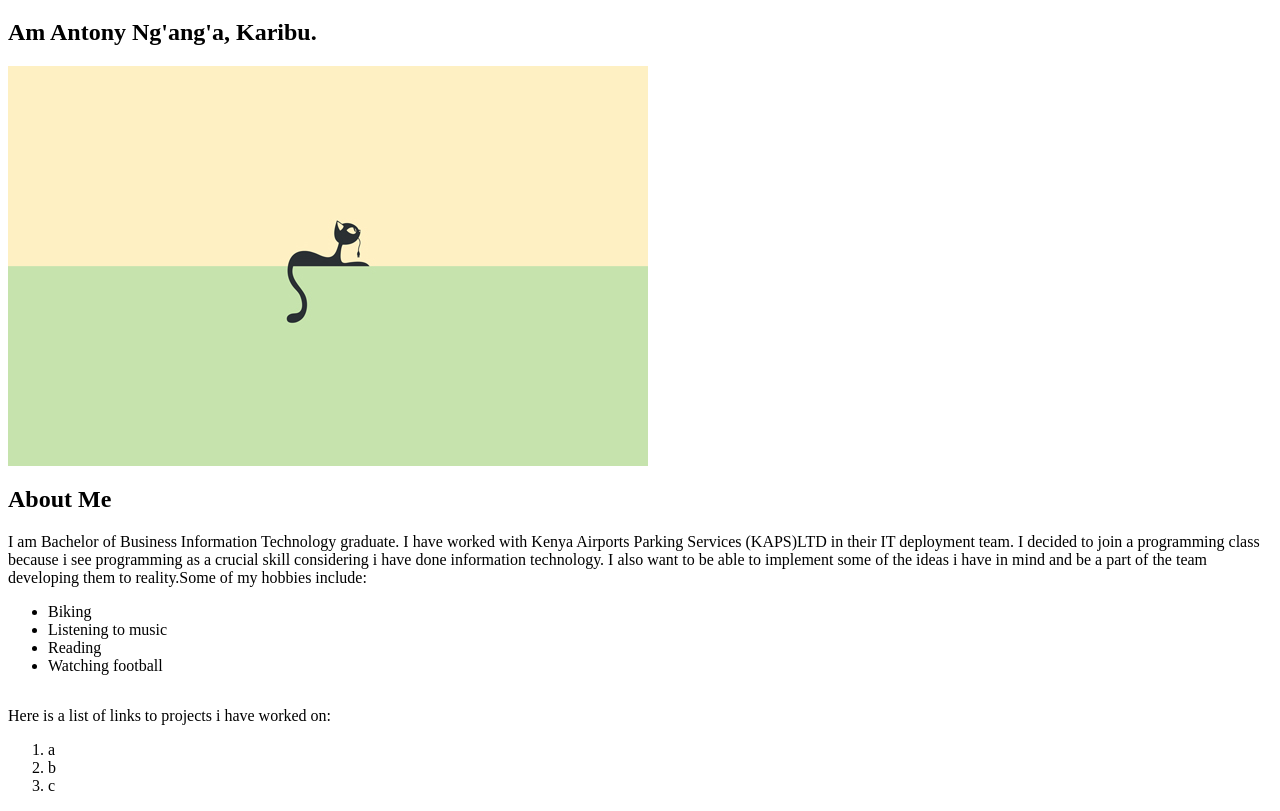
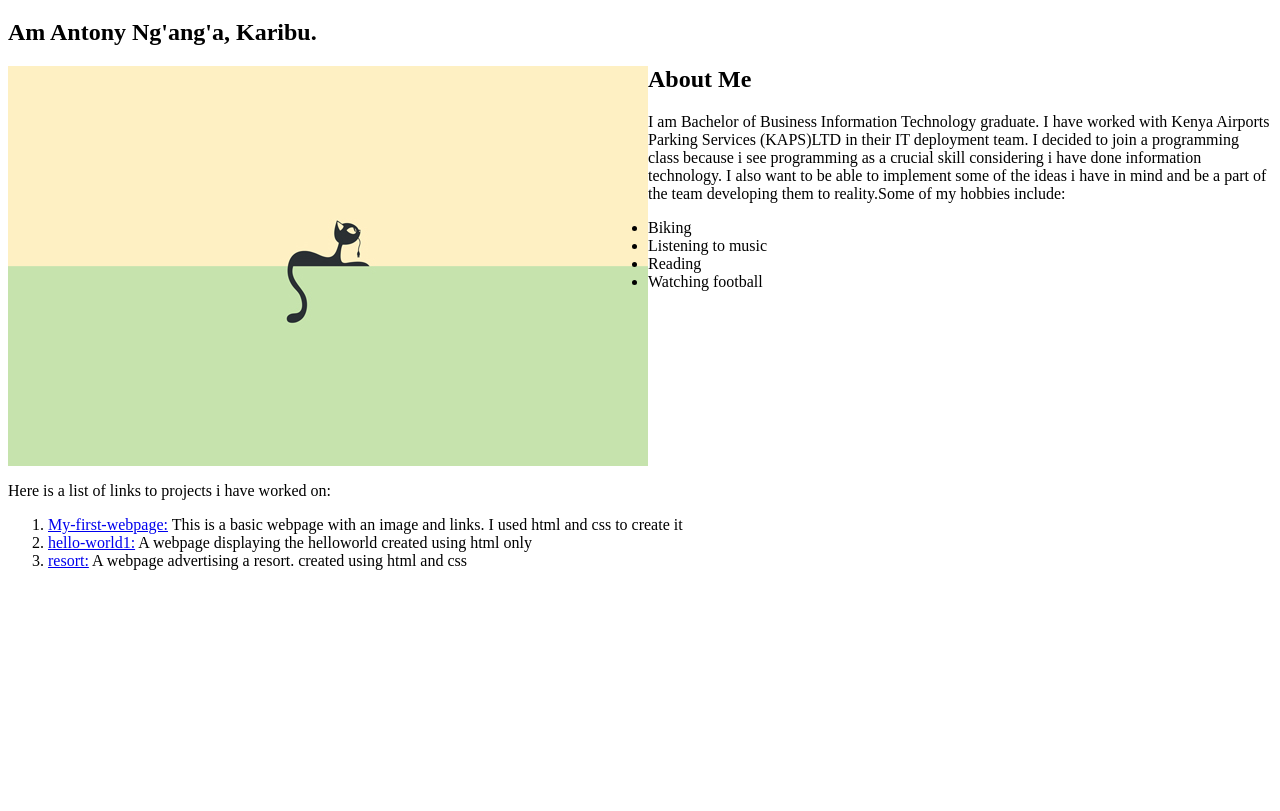
Before and after one commit to ANM05/portfolio-v1, a plain HTML site: page index.html in a window 1280 px wide. Shown: the part 61-872 px from the top of the page. After the commit the page ends 800 px from the top, so only its background shows below. Drawn offline with Linux system fonts and the light colour scheme.

Commit message:
Adds link descriptions

```diff
--- a/css/style.css
+++ b/css/style.css
@@ -2,9 +2,7 @@ img{
   float: left;
   clear: both;
 }
-.profile{
-  float: right;
-}
 .project{
   float: left;
+  clear: both;
 }
--- a/index.html
+++ b/index.html
@@ -15,7 +15,7 @@
           (KAPS)LTD in their IT deployment team. I decided to join a programming class because i see programming as a crucial skill considering
           i have done information technology. I also want to be able to implement some of the ideas i have in mind and be a part
           of the team developing them to reality.Some of my hobbies include:
-          <ul>
+          <ul class="position">
             <li>Biking</li>
             <li>Listening to music</li>
             <li>Reading</li>
@@ -26,9 +26,10 @@
     <div class="project">
     <p>Here is a list of links to projects i have worked on:
       <ol>
-        <li>a</li>
-        <li>b</li>
-        <li>c</li>
+        <li><a href="https://github.com/ANM05/my-first-webpage">My-first-webpage:</a> This is a basic webpage with an image and links.
+        I used html and css to create it</li>
+        <li><a href="https://github.com/ANM05/hello-world1">hello-world1:</a> A webpage displaying the helloworld created using html only</li>
+        <li><a href="https://github.com/ANM05/resort">resort:</a> A webpage advertising a resort. created using html and css</li>
       </ol>
     </p>
   </div>
```
Also changed, not shown: 1 other file.
